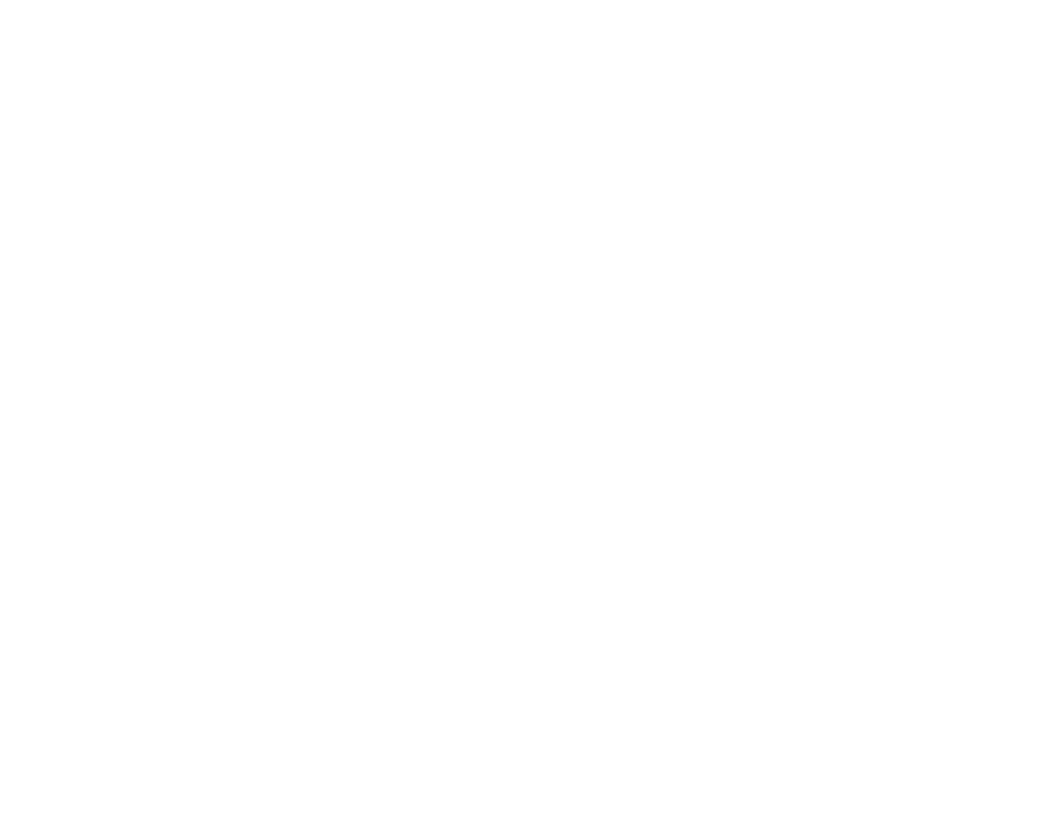
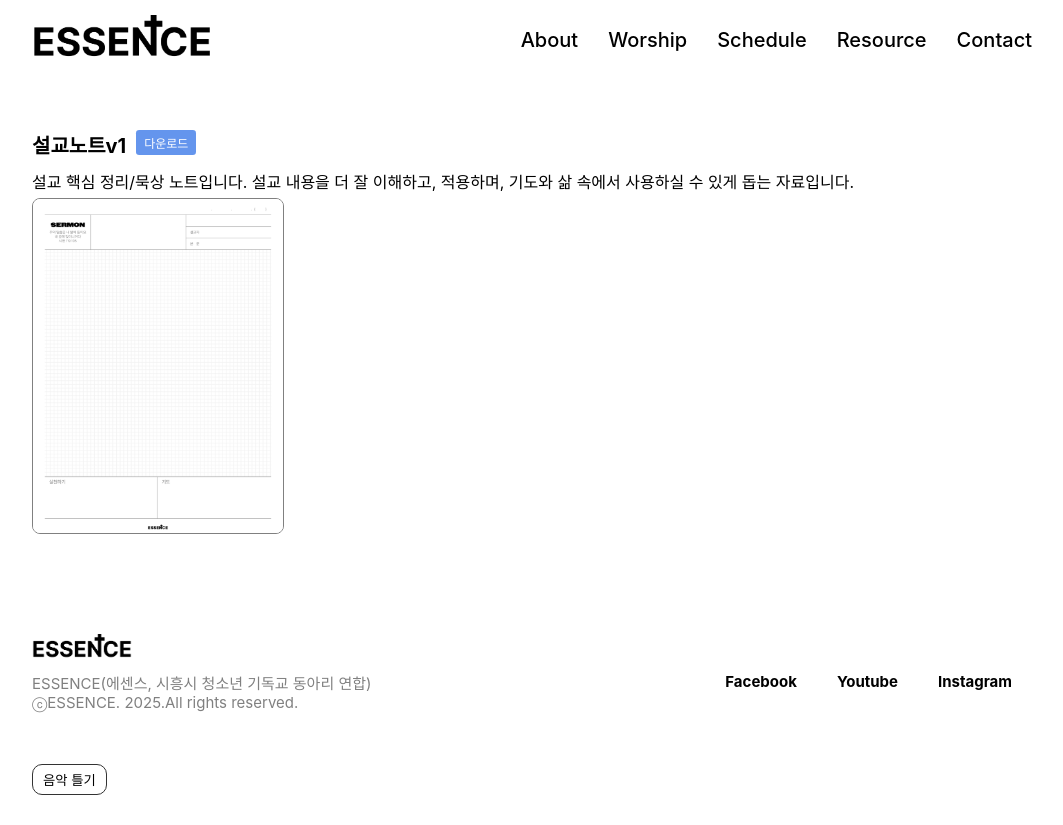
Before and after one commit to PangilProject/PublicOfEssence, a React (Create React App) app: page /resource in a window 1280 px wide. Before the commit this address had no page. Shown: the whole page, without its empty margins (108-1171 px from the left). Before the commit the page ends 800 px from the top, so only its background shows below. Built offline with nearby package versions, Linux system fonts and the light colour scheme.

Commit message:
feat : add resource page
설교 노트와 같이 파일 제공을 위한 메뉴를 추가했습니다.

- 기능1 : 설교 노트 다운로드
- 기능2 : 설교 노트 이미지 클릭 시, 확대 이미지 제공

```diff
--- a/src/Layout/Header/Header.js
+++ b/src/Layout/Header/Header.js
@@ -46,6 +46,9 @@
         <MyLink to="/schedule">
           <MenuItem>Schedule</MenuItem>
         </MyLink>
+        <MyLink to="/resource">
+          <MenuItem>Resource</MenuItem>
+        </MyLink>
         <MyLink to="/contact">
           <MenuItem>Contact</MenuItem>
         </MyLink>
--- a/src/Layout/Header/styles/index.js
+++ b/src/Layout/Header/styles/index.js
@@ -11,7 +11,7 @@
   }
   align-items: start;
 
-  @media (max-width: 550px) {
+  @media (max-width: 600px) {
     display: block;
   }
 `;
@@ -25,7 +25,7 @@
 `;
 
 export const MenuItem = styled.div`
-  @media (max-width: 550px) {
+  @media (max-width: 600px) {
     text-align: left;
     margin-left: 0;
     margin-right: 15px;
--- a/src/Layout/MyRoutes.js
+++ b/src/Layout/MyRoutes.js
@@ -1,6 +1,7 @@
 import { Routes, Route } from "react-router-dom";
 import { lazy } from "react";
 import LayoutOutlet from "./LayoutOutlet";
+import ResourcePage from "../Pages/ResourcePage/ResourcePage";
 
 const HomePage = lazy(() => import("../Pages/HomePage/HomePage"));
 const AboutPage = lazy(() => import("../Pages/AboutPage/AboutPage"));
@@ -15,8 +16,9 @@
         <Route index path="/" element={<HomePage />} />
         <Route path="/about" element={<AboutPage />} />
         <Route path="/worship" element={<WorshipPage />} />
+        <Route path="/schedule" element={<SchedulePage />} />
+        <Route path="/resource" element={<ResourcePage />} />
         <Route path="/contact" element={<ContactPage />} />
-        <Route path="/schedule" element={<SchedulePage />} />
       </Route>
     </Routes>
   );
--- /dev/null
+++ b/src/Pages/ResourcePage/ResourcePage.js
@@ -0,0 +1,45 @@
+import { useState } from "react";
+import { Container100P100P } from "../../Components/BaseContainer.js";
+import ImageDownloadButton from "./components/ImageDownloadButton.js";
+import {
+  TitleSection,
+  ResourceTitle,
+  ResourceDesc,
+  Img,
+  Overlay,
+  ModalImage,
+} from "./styles/ResourceTitle.js";
+function ResourcePage() {
+  const [isOpen, setIsOpen] = useState(false);
+  return (
+    <Container100P100P>
+      <TitleSection>
+        <ResourceTitle>설교노트v1</ResourceTitle>
+        <ImageDownloadButton
+          filePath="/Img/설교노트v1.png"
+          fileName="설교노트v1.png"
+        />
+      </TitleSection>
+      <ResourceDesc>
+        설교 핵심 정리/묵상 노트입니다. 설교 내용을 더 잘 이해하고, 적용하며,
+        기도와 삶 속에서 사용하실 수 있게 돕는 자료입니다.
+      </ResourceDesc>
+      <Img
+        src="Img/설교노트v1.png"
+        onClick={() => setIsOpen(true)}
+        style={{ cursor: "pointer" }}
+      />
+
+      {isOpen && (
+        <Overlay onClick={() => setIsOpen(false)}>
+          <ModalImage
+            src="Img/설교노트v1.png"
+            onClick={(e) => e.stopPropagation()}
+          />
+        </Overlay>
+      )}
+    </Container100P100P>
+  );
+}
+
+export default ResourcePage;
--- /dev/null
+++ b/src/Pages/ResourcePage/components/ImageDownloadButton.js
@@ -0,0 +1,29 @@
+import styled from "styled-components";
+
+function ImageDownloadButton({ filePath, fileName }) {
+  return (
+    <DownloadButton href={filePath} download={fileName}>
+      다운로드
+    </DownloadButton>
+  );
+}
+
+const DownloadButton = styled.a`
+  color: white;
+  background-color: cornflowerblue;
+  text-decoration: none;
+  padding: 4px 8px;
+  box-sizing: border-box;
+  display: flex;
+  justify-content: center;
+  align-items: center;
+  border-radius: 0.2rem;
+  font-size: 12px;
+  height: 100%;
+
+  &:hover {
+    opacity: 0.8;
+  }
+`;
+
+export default ImageDownloadButton;
--- /dev/null
+++ b/src/Pages/ResourcePage/styles/ResourceTitle.js
@@ -0,0 +1,39 @@
+import styled from "styled-components";
+
+export const TitleSection = styled.div`
+  display: flex;
+  gap: calc(10px);
+`;
+export const ResourceTitle = styled.p`
+  font-size: 20px;
+  font-weight: bold;
+  margin-bottom: 10px;
+`;
+
+export const ResourceDesc = styled.p`
+  margin-bottom: 5px;
+`;
+
+export const Img = styled.img`
+  max-width: 250px;
+  display: block;
+  border: 1px solid gray;
+  border-radius: 0.5rem;
+`;
+
+export const Overlay = styled.div`
+  position: fixed;
+  inset: 0;
+  background: rgba(0, 0, 0, 0.6);
+  display: flex;
+  justify-content: center;
+  align-items: center;
+  z-index: 1000;
+`;
+
+export const ModalImage = styled.img`
+  max-width: 90vw;
+  max-height: 90vh;
+  border-radius: 0.75rem;
+  box-shadow: 0 10px 40px rgba(0, 0, 0, 0.3);
+`;
```
Also changed, not shown: public/Img/설교노트v1.png (added).
